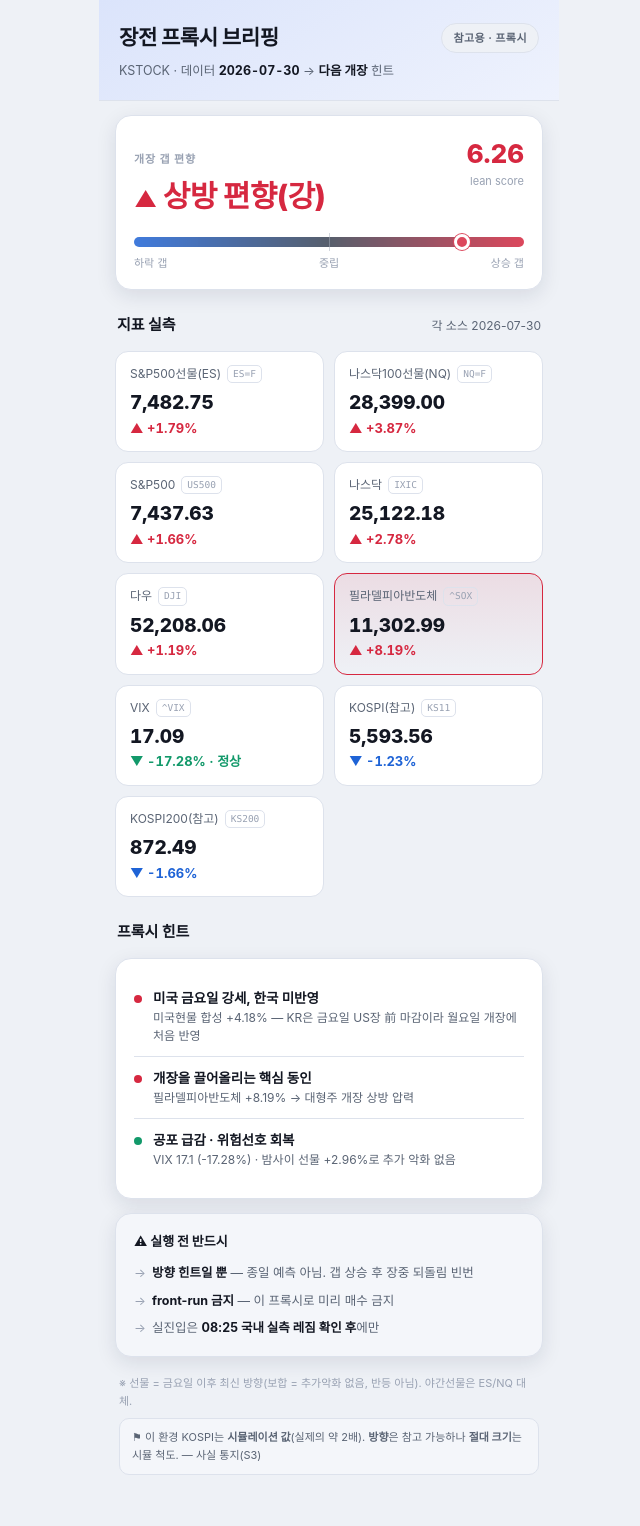
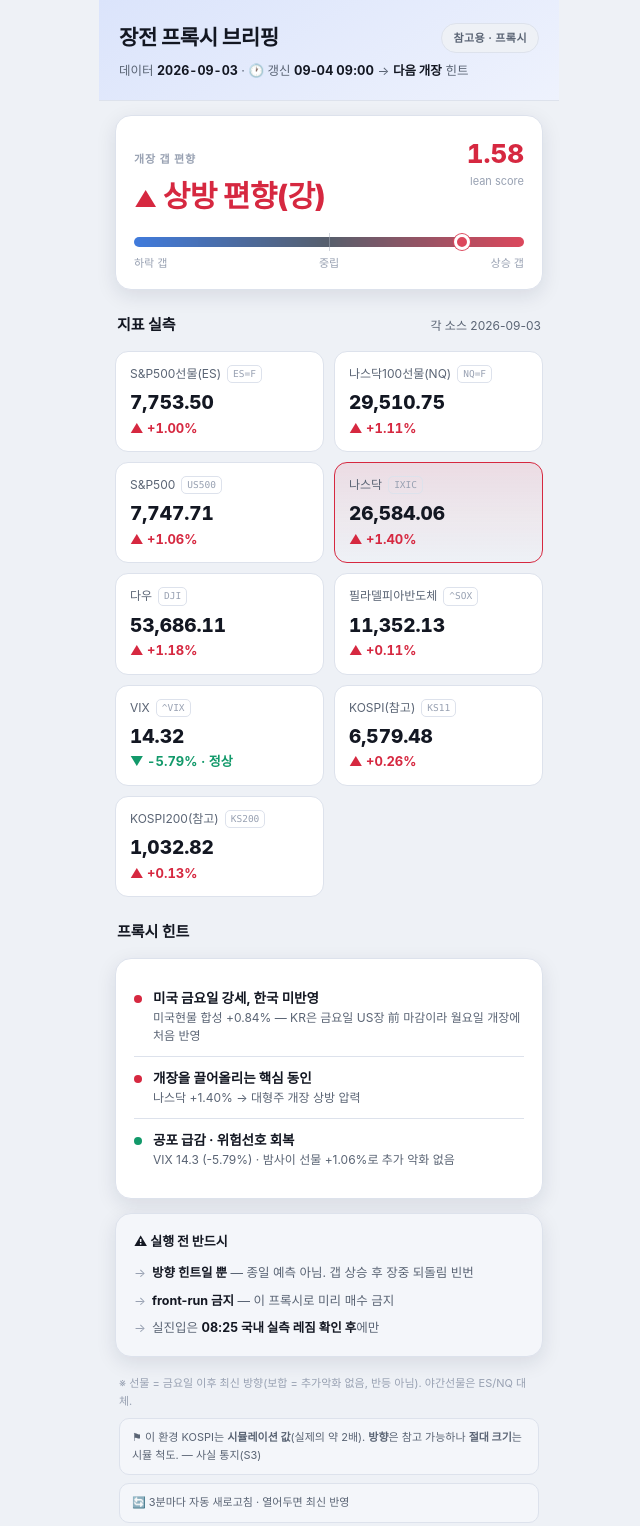
Before and after one commit to dongheon-hub/kstock-brief, a plain HTML site: page index.html in a window 1280 px wide. Shown: the whole page, without its empty margins (311-951 px from the left). Drawn offline with Linux system fonts and the light colour scheme.

Commit message:
장전 브리핑 2026-09-03 · 09-04 09:00 (rolling)

```diff
--- a/index.html
+++ b/index.html
@@ -1,4 +1,5 @@
 <meta charset="utf-8">
+<meta http-equiv="refresh" content="180">
 <meta name="viewport" content="width=device-width, initial-scale=1, viewport-fit=cover">
 <meta name="theme-color" content="#0a0d13">
 <meta name="apple-mobile-web-app-capable" content="yes">
@@ -60,20 +61,20 @@
 body{padding-top:env(safe-area-inset-top);padding-bottom:env(safe-area-inset-bottom)}</style>
 <div class="wrap">
 <div class="hd"><div class="hd-top"><h1>장전 프록시 브리핑</h1><span class="badge">참고용 · 프록시</span></div>
-<div class="hd-sub">KSTOCK · 데이터 <b class="num">2026-07-30</b> → <b>다음 개장</b> 힌트</div></div>
+<div class="hd-sub">데이터 <b class="num">2026-09-03</b> · 🕐 갱신 <b>09-04 09:00</b> → <b>다음 개장</b> 힌트</div></div>
 <div class="card hero"><div class="top"><div><div class="lbl">개장 갭 편향</div>
 <div class="verdict up"><span class="arw">▲</span> 상방 편향(강)</div></div>
-<div class="score"><div class="n num">6.26</div><div class="t">lean score</div></div></div>
+<div class="score"><div class="n num">1.58</div><div class="t">lean score</div></div></div>
 <div class="gauge"><div class="track"><span class="mid"></span><span class="needle" style="left:84%"></span></div>
 <div class="ends"><span>하락 갭</span><span>중립</span><span>상승 갭</span></div></div></div>
-<div class="sec-h"><span class="t">지표 실측</span><span class="n">각 소스 2026-07-30</span></div>
-<div class="grid"><div class="tile"><div class="nm">S&amp;P500선물(ES) <span class="tk mono">ES=F</span></div><div class="v num">7,482.75</div><div class="c up num">▲ +1.79%</div></div><div class="tile"><div class="nm">나스닥100선물(NQ) <span class="tk mono">NQ=F</span></div><div class="v num">28,399.00</div><div class="c up num">▲ +3.87%</div></div><div class="tile"><div class="nm">S&amp;P500 <span class="tk mono">US500</span></div><div class="v num">7,437.63</div><div class="c up num">▲ +1.66%</div></div><div class="tile"><div class="nm">나스닥 <span class="tk mono">IXIC</span></div><div class="v num">25,122.18</div><div class="c up num">▲ +2.78%</div></div><div class="tile"><div class="nm">다우 <span class="tk mono">DJI</span></div><div class="v num">52,208.06</div><div class="c up num">▲ +1.19%</div></div><div class="tile hl"><div class="nm">필라델피아반도체 <span class="tk mono">^SOX</span></div><div class="v num">11,302.99</div><div class="c up num">▲ +8.19%</div></div><div class="tile"><div class="nm">VIX <span class="tk mono">^VIX</span></div><div class="v num">17.09</div><div class="c calm num">▼ -17.28% · 정상</div></div><div class="tile"><div class="nm">KOSPI(참고) <span class="tk mono">KS11</span></div><div class="v num">5,593.56</div><div class="c down num">▼ -1.23%</div></div><div class="tile"><div class="nm">KOSPI200(참고) <span class="tk mono">KS200</span></div><div class="v num">872.49</div><div class="c down num">▼ -1.66%</div></div></div>
+<div class="sec-h"><span class="t">지표 실측</span><span class="n">각 소스 2026-09-03</span></div>
+<div class="grid"><div class="tile"><div class="nm">S&amp;P500선물(ES) <span class="tk mono">ES=F</span></div><div class="v num">7,753.50</div><div class="c up num">▲ +1.00%</div></div><div class="tile"><div class="nm">나스닥100선물(NQ) <span class="tk mono">NQ=F</span></div><div class="v num">29,510.75</div><div class="c up num">▲ +1.11%</div></div><div class="tile"><div class="nm">S&amp;P500 <span class="tk mono">US500</span></div><div class="v num">7,747.71</div><div class="c up num">▲ +1.06%</div></div><div class="tile hl"><div class="nm">나스닥 <span class="tk mono">IXIC</span></div><div class="v num">26,584.06</div><div class="c up num">▲ +1.40%</div></div><div class="tile"><div class="nm">다우 <span class="tk mono">DJI</span></div><div class="v num">53,686.11</div><div class="c up num">▲ +1.18%</div></div><div class="tile"><div class="nm">필라델피아반도체 <span class="tk mono">^SOX</span></div><div class="v num">11,352.13</div><div class="c up num">▲ +0.11%</div></div><div class="tile"><div class="nm">VIX <span class="tk mono">^VIX</span></div><div class="v num">14.32</div><div class="c calm num">▼ -5.79% · 정상</div></div><div class="tile"><div class="nm">KOSPI(참고) <span class="tk mono">KS11</span></div><div class="v num">6,579.48</div><div class="c up num">▲ +0.26%</div></div><div class="tile"><div class="nm">KOSPI200(참고) <span class="tk mono">KS200</span></div><div class="v num">1,032.82</div><div class="c up num">▲ +0.13%</div></div></div>
 <div class="sec-h"><span class="t">프록시 힌트</span></div>
-<div class="card"><div class="hint"><span class="dot" style="background:var(--up)"></span><div class="tx"><b>미국 금요일 강세, 한국 미반영</b><span class="s">미국현물 합성 +4.18% — KR은 금요일 US장 前 마감이라 월요일 개장에 처음 반영</span></div></div><div class="hint"><span class="dot" style="background:var(--up)"></span><div class="tx"><b>개장을 끌어올리는 핵심 동인</b><span class="s">필라델피아반도체 +8.19% → 대형주 개장 상방 압력</span></div></div><div class="hint"><span class="dot" style="background:var(--calm)"></span><div class="tx"><b>공포 급감 · 위험선호 회복</b><span class="s">VIX 17.1 (-17.28%) · 밤사이 선물 +2.96%로 추가 악화 없음</span></div></div></div>
+<div class="card"><div class="hint"><span class="dot" style="background:var(--up)"></span><div class="tx"><b>미국 금요일 강세, 한국 미반영</b><span class="s">미국현물 합성 +0.84% — KR은 금요일 US장 前 마감이라 월요일 개장에 처음 반영</span></div></div><div class="hint"><span class="dot" style="background:var(--up)"></span><div class="tx"><b>개장을 끌어올리는 핵심 동인</b><span class="s">나스닥 +1.40% → 대형주 개장 상방 압력</span></div></div><div class="hint"><span class="dot" style="background:var(--calm)"></span><div class="tx"><b>공포 급감 · 위험선호 회복</b><span class="s">VIX 14.3 (-5.79%) · 밤사이 선물 +1.06%로 추가 악화 없음</span></div></div></div>
 <div class="card warn"><div class="wh">⚠ 실행 전 반드시</div><ul>
 <li><b>방향 힌트일 뿐</b> — 종일 예측 아님. 갭 상승 후 장중 되돌림 빈번</li>
 <li><b>front-run 금지</b> — 이 프록시로 미리 매수 금지</li>
 <li>실진입은 <b>08:25 국내 실측 레짐 확인 후</b>에만</li></ul></div>
 <div class="foot">※ 선물 = 금요일 이후 최신 방향(보합 = 추가악화 없음, 반등 아님). 야간선물은 ES/NQ 대체.
-<span class="note">⚑ 이 환경 KOSPI는 <b>시뮬레이션 값</b>(실제의 약 2배). <b>방향</b>은 참고 가능하나 <b>절대 크기</b>는 시뮬 척도. — 사실 통지(S3)</span></div>
+<span class="note">⚑ 이 환경 KOSPI는 <b>시뮬레이션 값</b>(실제의 약 2배). <b>방향</b>은 참고 가능하나 <b>절대 크기</b>는 시뮬 척도. — 사실 통지(S3)</span><span class="note">🔄 3분마다 자동 새로고침 · 열어두면 최신 반영</span></div>
 </div>
```
